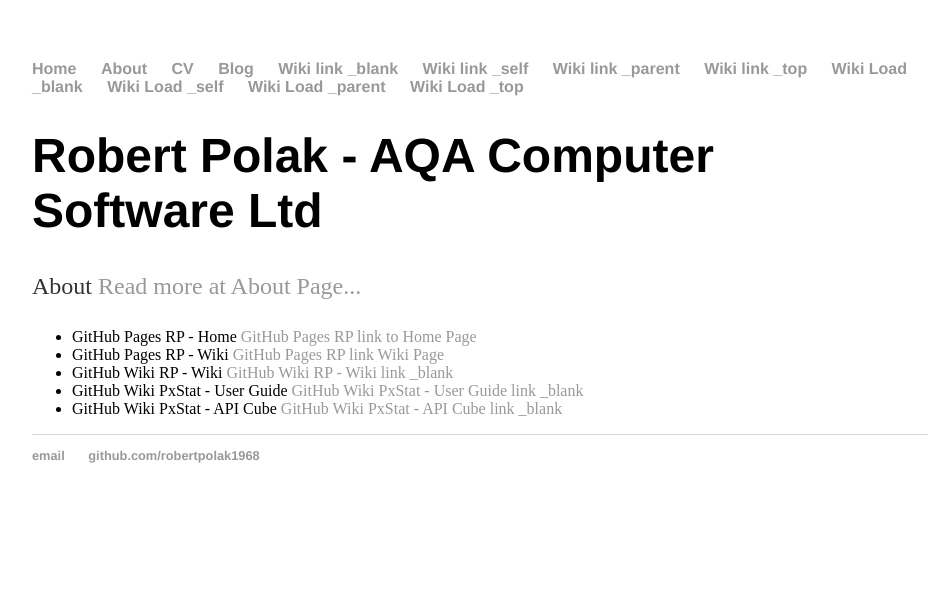
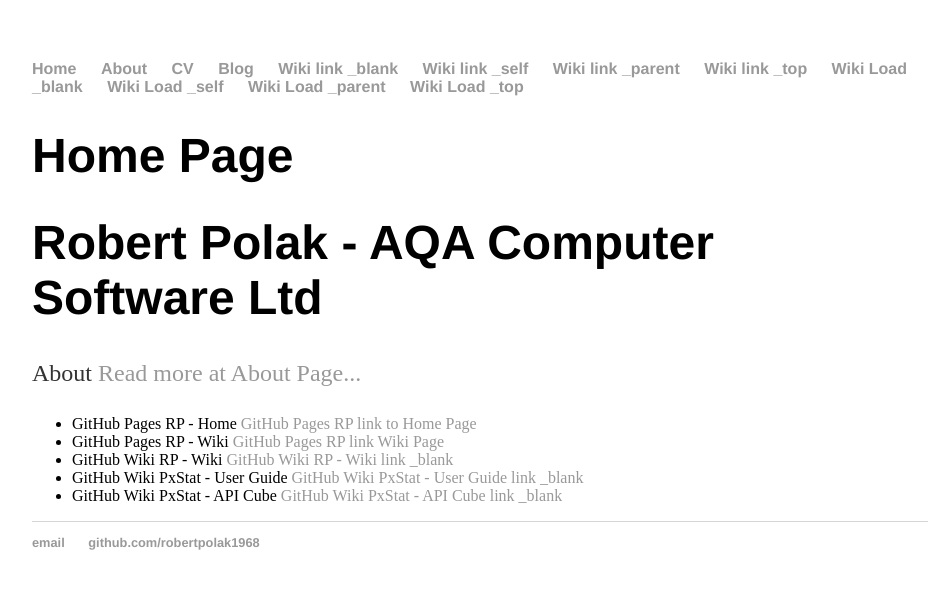
Before and after one commit to robertpolak1968/robertpolak1968.github.io, a Jekyll site: the page built from index.html, in a window 1280 px wide. Shown: the top 589 px of the page, without its empty margins (160-1097 px from the left). Built offline with Jekyll 4.4.1, drawn with Linux system fonts in a browser that asks for light colours.

Commit message:
Update index.html

```diff
--- a/index.html
+++ b/index.html
@@ -3,6 +3,7 @@
 title: Robert Polak - AQA Computer Software Ltd
 ---
 <div class="blurb">
+	<h1>Home Page</h1>
 	<h1>Robert Polak - AQA Computer Software Ltd</h1>
 	<p>About <a href="/about">Read more at About Page...</a></p>
 
```
